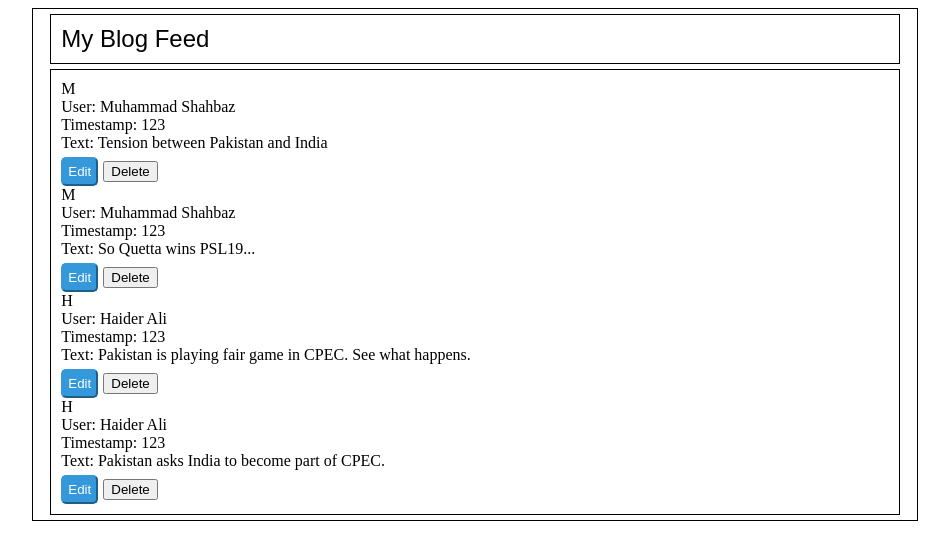
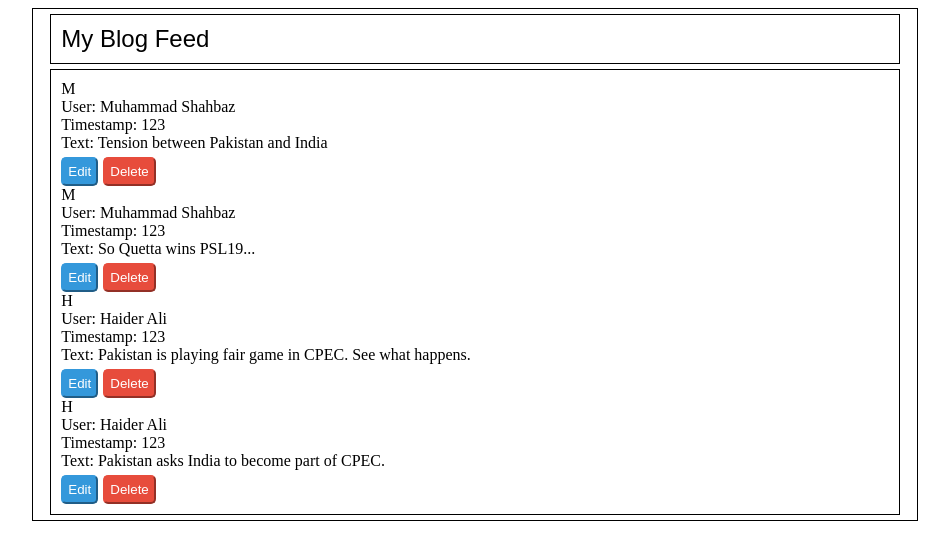
Before and after one commit to thebazshah/biit-react-class-fall2019, a React (Create React App) app in the folder BlogApp/: page / in a window 1280 px wide. Shown: the top 560 px of the page, without its empty margins (165-1114 px from the left). Built offline with nearby package versions, Linux system fonts and the light colour scheme.

Commit message:
Added style for Delete Button

```diff
--- a/BlogApp/src/BlogItem.js
+++ b/BlogApp/src/BlogItem.js
@@ -16,7 +16,7 @@ export default function BlogItem(props) {
       <div>Text: {blog.text}</div>
       <div>
         <button style={styles.btnEdit} >Edit</button>
-        <button>Delete</button>
+        <button style={styles.btnDelete} >Delete</button>
       </div>
     </div>
   )
--- a/BlogApp/src/styles.js
+++ b/BlogApp/src/styles.js
@@ -34,6 +34,17 @@ const styles = {
     marginTop: 5,
     borderRadius: 5,
     shadowColor: 'none',
-  }
+  },
+  btnDelete: {
+    color: "#fff",
+    backgroundColor: "#E74C3C",
+    borderColor: "#E74C3C",
+    padding: 5,
+    marginRight: 5,
+    marginTop: 5,
+    borderRadius: 5,
+    shadowColor: 'none',
+  },
+
 };
 export default styles;
```
